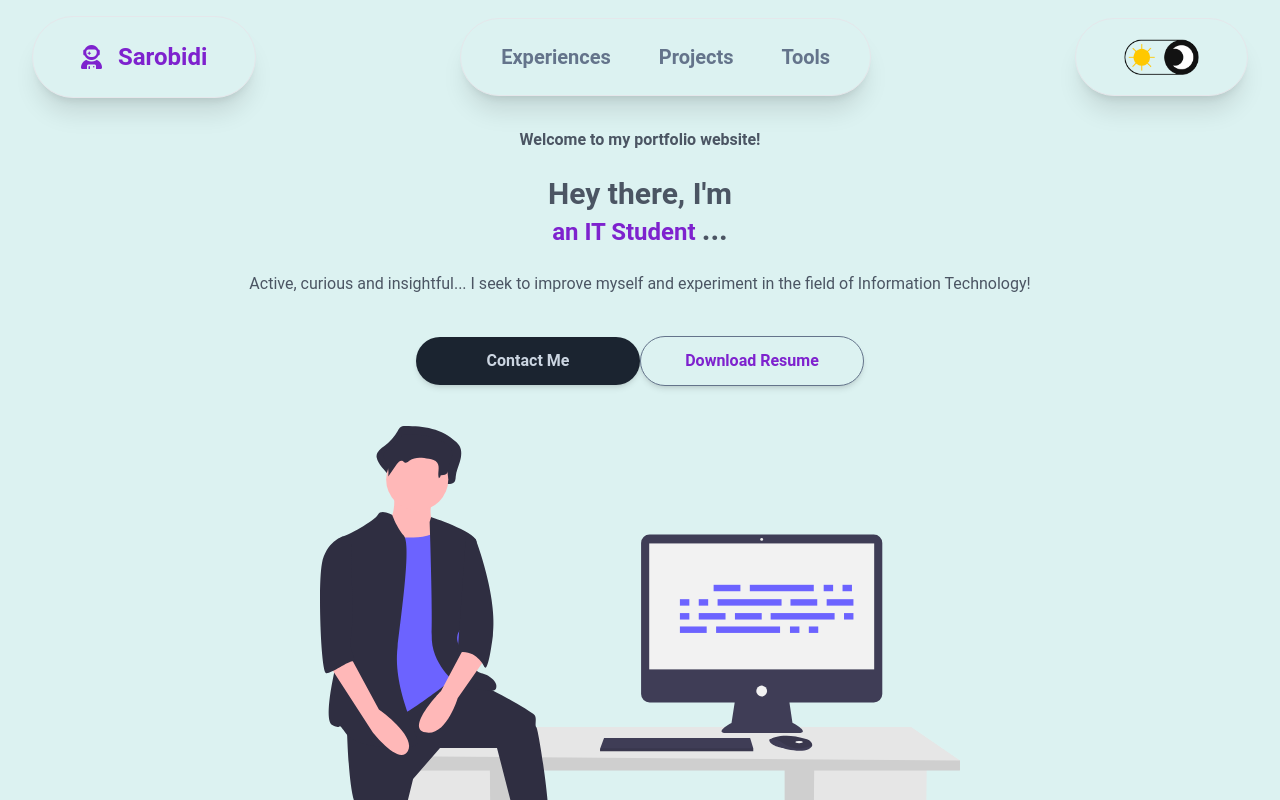
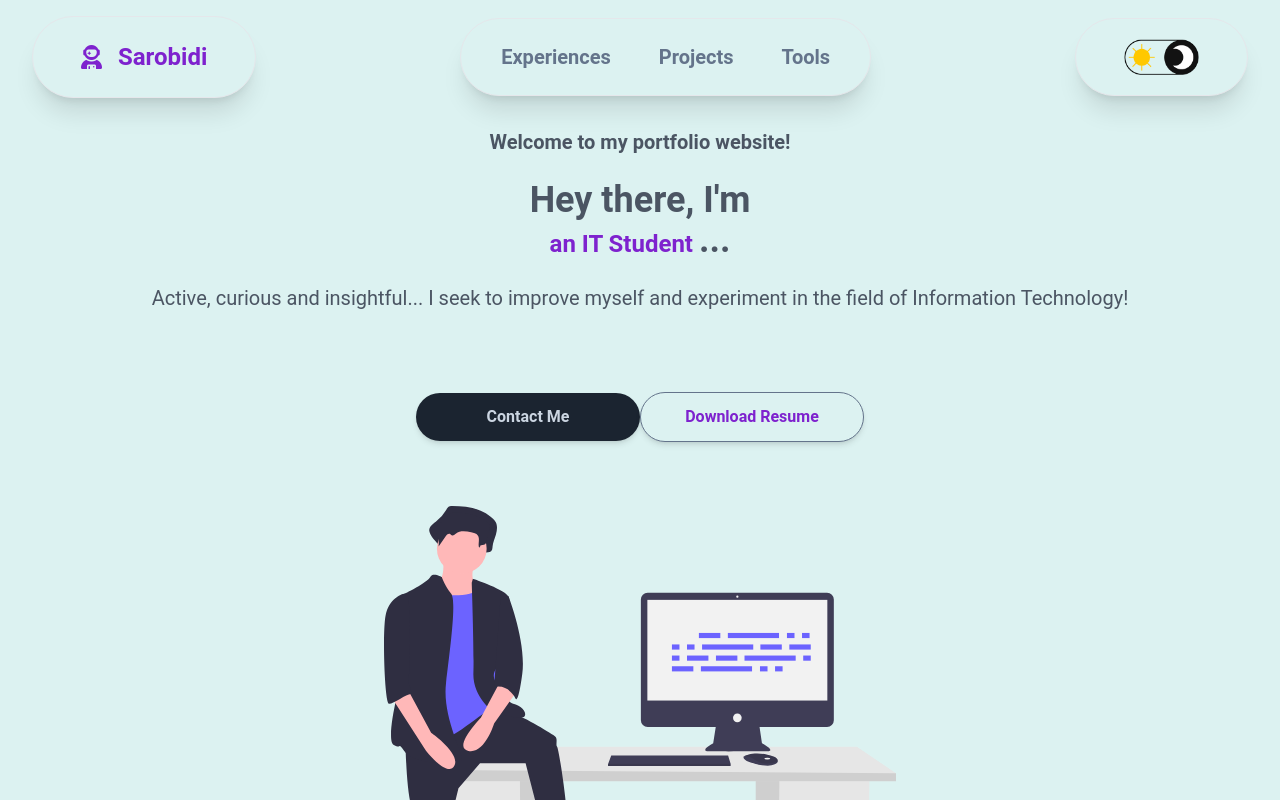
Before and after one commit to tsizehena223/portfolio2024, a React (Create React App) app: page / in a window 1280 px wide. Shown: the top 800 px of the page. Built offline with nearby package versions, Linux system fonts and the light colour scheme.

Commit message:
udpate: responsive sm

```diff
--- a/src/components/Background.jsx
+++ b/src/components/Background.jsx
@@ -20,7 +20,7 @@ const Background = () => {
                 const initialX = Math.random() * window.innerWidth;
                 const initialY = Math.random() * window.innerHeight;
 
-                shape.className = ` ${randomColor} absolute w-2 h-2 rounded-full z-0`;
+                shape.className = ` ${randomColor} absolute w-2 h-2 rounded-full z-50`;
                 container.appendChild(shape);
 
                 animateShape(shape, initialX, initialY);
--- a/src/pages/About.jsx
+++ b/src/pages/About.jsx
@@ -5,20 +5,20 @@ const About = ({ isDarkMode }) => {
     return (
         <div id="about" className={`h-auto pt-32 pb-10 ${isDarkMode ? 'text-gray-300' : 'text-gray-600'}`}>
             <div className="text-center font-bold mx-8">
-                <p className="text-base">
+                <p className="text-base min-[600px]:text-xl">
                     Welcome to my portfolio website!
                 </p>
-                <h1 className="text-3xl mt-6">Hey there, I'm <br />
+                <h1 className="text-3xl mt-6 min-[600px]:text-4xl">Hey there, I'm <br />
                     <span className={`text-purple-${isDarkMode ? '500' : '700'} text-2xl`}><AnimatedWords /></span>...
                 </h1>
-                <p className="font-normal my-6 mx-0">Active, curious and insightful... I seek to improve myself and experiment in the field of Information Technology!</p>
-                <div className="mx-2">
+                <p className="font-normal my-6 mx-0 min-[600px]:text-xl min-[600px]:mx-12">Active, curious and insightful... I seek to improve myself and experiment in the field of Information Technology!</p>
+                <div className="mx-2 min-[500px]:mx-32 min-[500px]:mt-16">
                     <a href="#contact"><button className={`w-56 py-3 rounded-full shadow-md ${isDarkMode ? 'text-purple-700 my-bg' : 'my-bg-dark text-slate-300'}`}>Contact Me</button></a>
                     <a href="#resume"><button className={`w-56 mt-4 border border-slate-500 py-3 rounded-full shadow-md ${isDarkMode ? 'text-slate-300 my-bg-dark' : 'text-purple-700 my-bg'}`}>Download Resume</button></a>
                 </div>
             </div>
-            <div className="flex items-center justify-center mt-10">
-                <img src={AboutIllustration} alt="" className="w-1/2" />
+            <div className="flex items-center justify-center mt-10 min-[600px]:mt-16">
+                <img src={AboutIllustration} alt="" className="w-1/2 min-[500px]:w-2/5" />
             </div>
         </div >
     )
```
